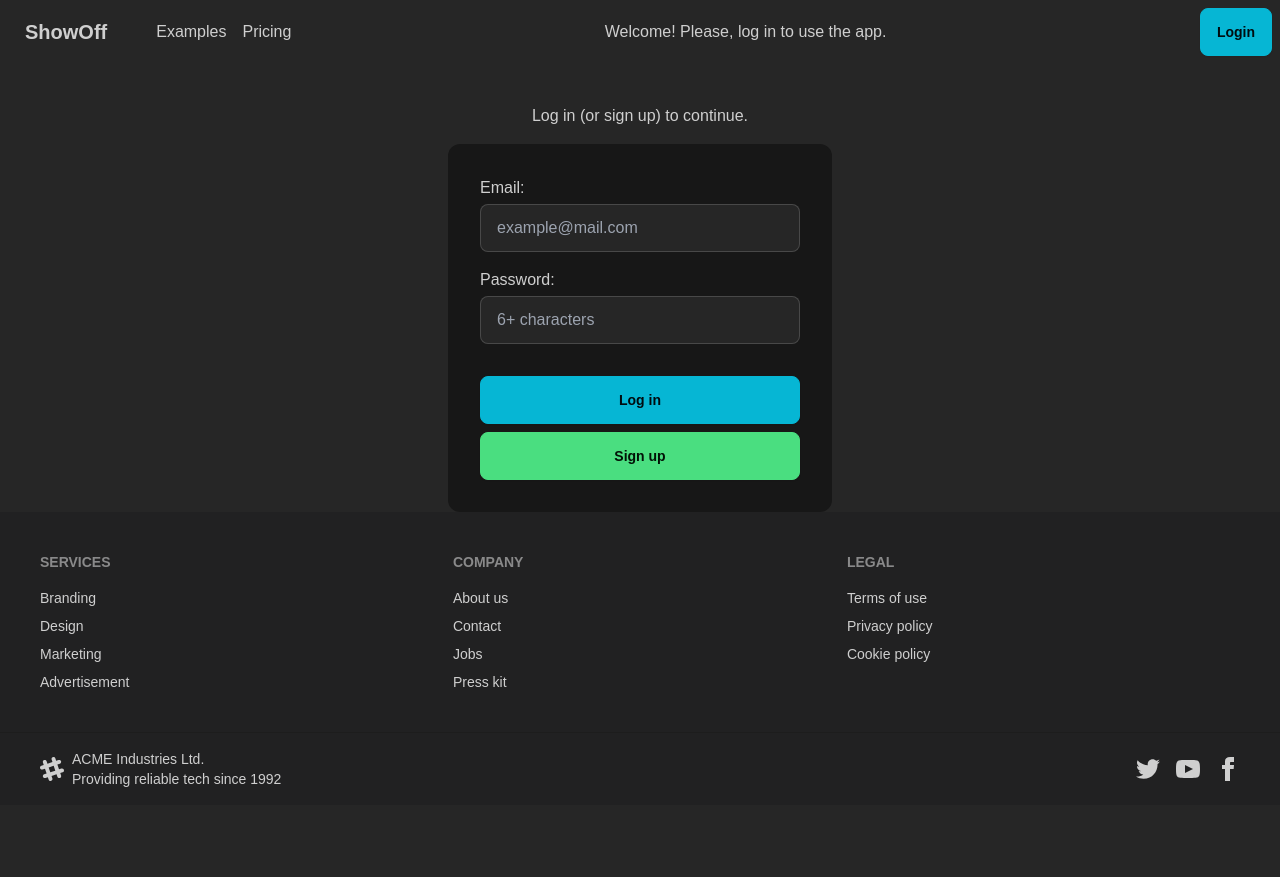
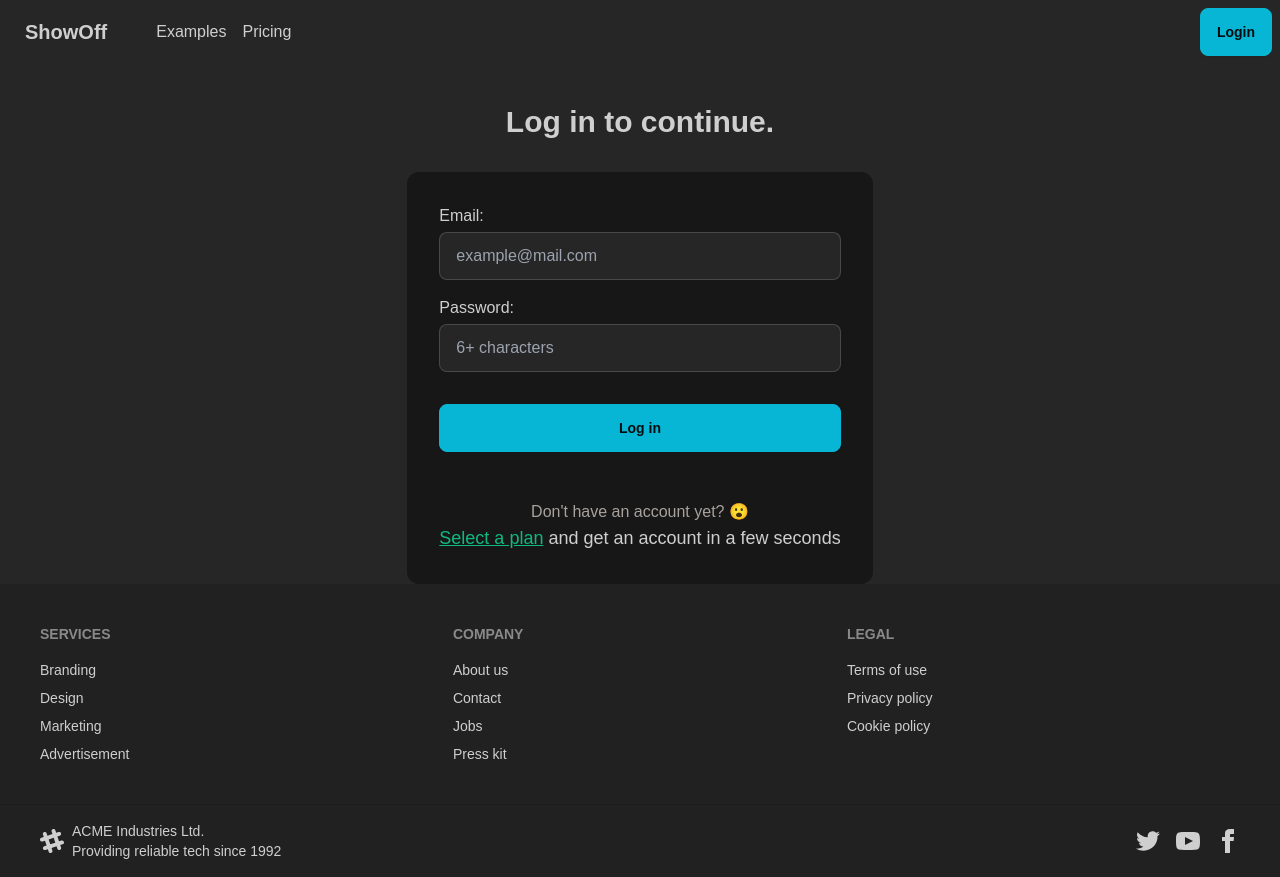
Before and after one commit to CroAnna/FolioFusion, a Next.js app: page /login in a window 1280 px wide. Before the commit the page ends 805 px from the top, so only its background shows below. Built offline with nearby package versions, Linux system fonts and the light colour scheme; no server answers; a web font is replaced by a local one.

Commit message:
Add select a plan link on login, remove signup link from login

```diff
--- a/app/_components/Navbar.jsx
+++ b/app/_components/Navbar.jsx
@@ -35,7 +35,6 @@ const Navbar = async () => {
       {!data ||
         (!data.user && (
           <>
-            <h2>Welcome! Please, log in to use the app.</h2>
             <Link href="login">
               <button className="btn btn-primary">Login</button>
             </Link>
--- a/app/login/page.jsx
+++ b/app/login/page.jsx
@@ -2,14 +2,14 @@ import { login, signup } from "./actions";
 
 const LoginPage = async () => {
   return (
-    <div className="flex flex-col gap-4 w-full items-center mt-10">
-      <h2> Log in (or sign up) to continue.</h2>
-      <form className="flex flex-col gap-8 w-96 bg-neutral-900 p-8 rounded-xl">
+    <div className="flex flex-col gap-8 w-full items-center mt-10">
+      <h2 className="font-bold text-3xl"> Log in to continue.</h2>
+      <form className="flex flex-col gap-8 w-[112] bg-neutral-900 p-8 rounded-xl">
         <div className="flex flex-col gap-4">
           <div className="flex flex-col gap-1">
             <label htmlFor="email">Email:</label>
             <input
-              className="input input-bordered w-full "
+              className="input input-bordered w-full"
               id="email"
               name="email"
               type="email"
@@ -29,13 +29,21 @@ const LoginPage = async () => {
             />
           </div>
         </div>
-        <div className="flex flex-col gap-2">
+        <div className="flex flex-col gap-12">
           <button className="btn btn-primary" formAction={login}>
             Log in
           </button>
-          <button className="btn btn-secondary" formAction={signup}>
-            Sign up
-          </button>
+          <div className="flex text-center flex-col">
+            <p className="text-stone-400">
+              Don&apos;t have an account yet? 😮{" "}
+            </p>
+            <p className="text-lg">
+              <a href="/#pricing" className="text-emerald-500 underline">
+                Select a plan
+              </a>{" "}
+              and get an account in a few seconds
+            </p>
+          </div>
         </div>
       </form>
     </div>
```
